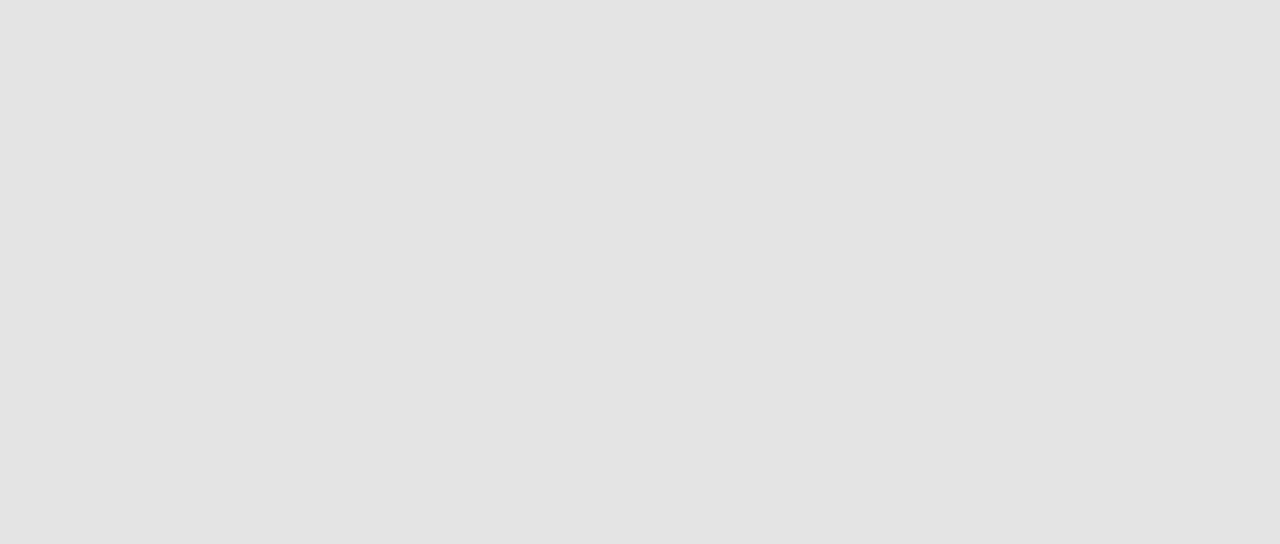
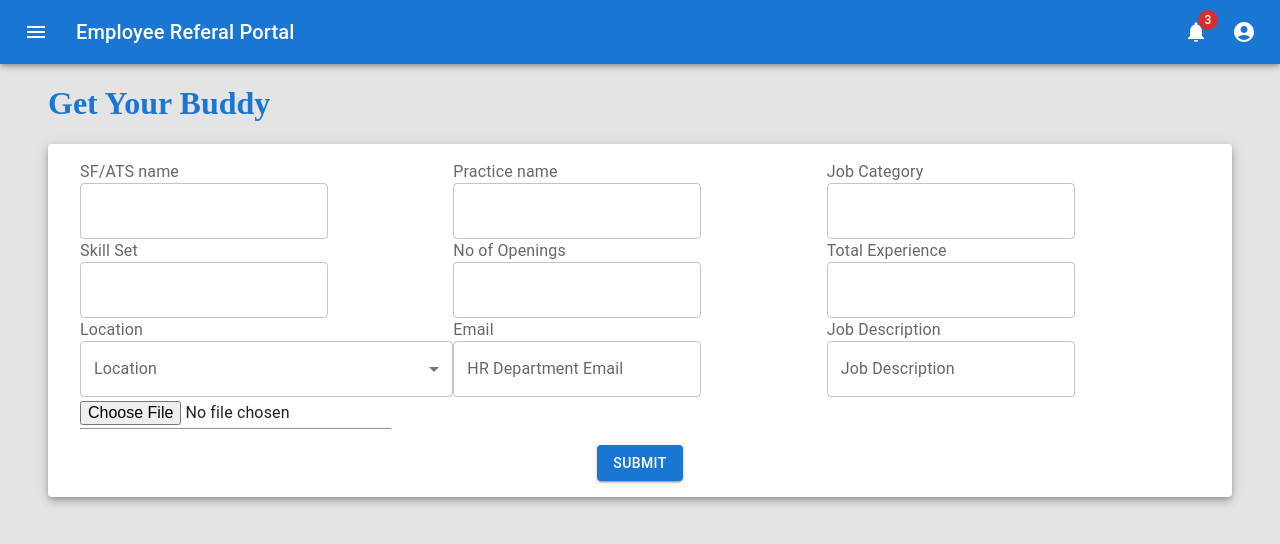
Before and after one commit to raghmala/employye-referal-app, a React (Create React App) app: page /addNewOpening in a window 1280 px wide. Shown: the top 544 px of the page. Built offline with nearby package versions, Linux system fonts and the light colour scheme.

Commit message:
admin page initial commit

```diff
--- a/package.json
+++ b/package.json
@@ -5,6 +5,7 @@
   "dependencies": {
     "@emotion/react": "^11.7.1",
     "@emotion/styled": "^11.6.0",
+    "@material-ui/core": "^4.12.3",
     "@mui/icons-material": "^5.2.0",
     "@mui/material": "^5.4.0",
     "@testing-library/jest-dom": "^5.16.1",
--- a/src/App.js
+++ b/src/App.js
@@ -4,6 +4,7 @@ import AppPage from "./Components/AppPage/AppPage";
 import Home from "./Pages/Home/Home";
 import MyReferrals from "./Pages/MyReferrals/MyReferrals";
 import Refer from "./Pages/Refer/Refer";
+import Admin from "./Pages/Admin/Admin";
 
 function App() {
   return (
@@ -13,6 +14,7 @@ function App() {
         <Route path="/home" component={Home} />
         <Route path="/refer/:vacancyId" component={Refer} />
         <Route path="/myReferrals" component={MyReferrals} />
+        <Route path="/addNewOpening" component={Admin} />
       </BrowserRouter>
     </div>
   );
--- a/src/Components/Drawer/DrawerComponent.jsx
+++ b/src/Components/Drawer/DrawerComponent.jsx
@@ -35,7 +35,7 @@ const DrawerComponent = (props) => {
       history.push("/home");
       setButtonSelected("home");
     } else if (screen === "addNewOpening") {
-      // history.push("/addNewOpening");
+      history.push("/addNewOpening");
     } else if (screen === "myReferrals") {
       history.push("/myReferrals");
     } else if (screen === "referFriend") {
--- /dev/null
+++ b/src/Pages/Admin/Admin.jsx
@@ -0,0 +1,188 @@
+import {
+  FormControl,
+  InputLabel,
+  MenuItem,
+  Select,
+  Button,
+  Input,
+  TextField,
+} from "@mui/material";
+import React, { useState } from "react";
+import {
+  useHistory,
+  useParams,
+} from "react-router-dom/cjs/react-router-dom.min";
+import AppPage from "../../Components/AppPage/AppPage";
+import { Vacancies } from "../../Utils/MockData/Vacancies";
+import Grid from "@material-ui/core/Grid";
+import "./Admin.scss";
+
+function Admin() {
+  let { vacancyId } = useParams();
+  const vacancies = Vacancies;
+  const vacancy = vacancies.filter((data) => data.id === +vacancyId)[0];
+  const locations = [...vacancies];
+  const history = useHistory();
+  const [sf_ats, setSf_ats] = useState("");
+  const [practice, setPractice] = useState("");
+  const [job_category, setJob_category] = useState("");
+  const [skills, setSkills] = useState("");
+  const [no_of_openings, setNo_of_openings] = useState("");
+  const [experience, setExperience] = useState("");
+  const [location, setLocation] = useState("");
+  const [job_desciption, setJob_desciption] = useState("");
+  const [email, setEmail] = useState("");
+  const handleLocationChange = (event) => {
+    setLocation(event.target.value);
+  };
+
+  const addAdminData = () => {
+    // const referData = JSON.parse(JSON.stringify(vacancy));
+
+    let adminData = {};
+    adminData.sf_ats = sf_ats;
+    adminData.email = email;
+    adminData.Practice = practice;
+    adminData.Job_Category = job_category;
+    adminData.Skno_of_openingsills = no_of_openings;
+    adminData.experience = experience;
+    adminData.location = location;
+    adminData.job_desciption = job_desciption;
+    console.log(adminData);
+    Vacancies.push(adminData);
+    history.push("/addNewOpening");
+  };
+
+  return (
+    <div className="refer">
+      <AppPage title="Get Your Buddy">
+        <div className="admin-entries--jd-div">
+          <Grid container spacing={24}>
+            <Grid item xs={4}>
+              <div className="admin_sf_ats--jd-div">
+                <InputLabel id="location-lbl">SF/ATS name </InputLabel>
+                <TextField
+                  id="admin_st_ats_practice_item"
+                  variant="outlined"
+                  value={sf_ats}
+                  onChange={(event) => setSf_ats(event.target.value)}
+                />
+              </div>
+            </Grid>
+            <Grid item xs={4}>
+              <div className="admin_practice--jd-div">
+                <InputLabel id="location-lbl">Practice name </InputLabel>
+                <TextField
+                  id="admin_practice_item"
+                  variant="outlined"
+                  value={practice}
+                  onChange={(event) => setPractice(event.target.value)}
+                />
+              </div>
+            </Grid>
+            <Grid item xs={4}>
+              <div className="admin_job_catogory--jd-div">
+                <InputLabel id="location-lbl">Job Category </InputLabel>
+                <TextField
+                  id="admin_job_catogory_item"
+                  variant="outlined"
+                  value={job_category}
+                  onChange={(event) => setJob_category(event.target.value)}
+                />
+              </div>
+            </Grid>
+            <Grid item xs={4}>
+              <div className="admin_skills--jd-div">
+                <InputLabel id="location-lbl">Skill Set </InputLabel>
+                <TextField
+                  id="admin_skills_item"
+                  variant="outlined"
+                  value={skills}
+                  onChange={(event) => setSkills(event.target.value)}
+                />
+              </div>
+            </Grid>
+            <Grid item xs={4}>
+              <div className="admin_count_of_openings--jd-div">
+                <InputLabel id="location-lbl">No of Openings </InputLabel>
+                <TextField
+                  id="admin_openings_count_item"
+                  variant="outlined"
+                  value={no_of_openings}
+                  onChange={(event) => setNo_of_openings(event.target.value)}
+                />
+              </div>
+            </Grid>
+            <Grid item xs={4}>
+              <div className="admin_experience--jd-div">
+                <InputLabel id="location-lbl">Total Experience </InputLabel>
+                <TextField
+                  id="admin_experience_item"
+                  variant="outlined"
+                  value={experience}
+                  onChange={(event) => setExperience(event.target.value)}
+                />
+              </div>
+            </Grid>
+            <Grid item xs={4}>
+              <div className="home__filter-location--jd-div">
+                <InputLabel id="location-lbl">Location </InputLabel>
+                <FormControl fullWidth>
+                  <InputLabel id="location-lbl">Location</InputLabel>
+                  <Select
+                    labelId="location-lbl"
+                    id="location-select"
+                    value={location ? location : ""}
+                    label="Location"
+                    onChange={(event) => handleLocationChange(event)}
+                  >
+                    {locations.map((vacancy) => (
+                      <MenuItem id="vacancy.id">{vacancy.Center}</MenuItem>
+                    ))}
+                  </Select>
+                </FormControl>
+              </div>
+            </Grid>
+            <Grid item xs={4}>
+              <div className="admin_email--jd-div">
+                <InputLabel id="location-lbl">Email</InputLabel>
+                <TextField
+                  id="admin_email_item"
+                  type="String"
+                  label="HR Department Email"
+                  variant="outlined"
+                  value={email}
+                  onChange={(event) => setEmail(event.target.value)}
+                />
+              </div>
+            </Grid>
+            <Grid item xs={4}>
+              <div className="admin_jd--jd-div">
+                <InputLabel id="location-lbl">Job Description</InputLabel>
+                <TextField
+                  id="admin_jd_item"
+                  label="Job Description"
+                  variant="outlined"
+                  value={job_desciption}
+                  onChange={(event) => setJob_desciption(event.target.value)}
+                />
+              </div>
+            </Grid>
+            <Grid item xs={4}>
+              <div className="refer--jd-div__profile-attach">
+                <Input type="file" />
+              </div>
+            </Grid>
+          </Grid>
+        </div>
+        <div className="refer-submit">
+          <Button variant="contained" onClick={() => addAdminData()}>
+            SUBMIT
+          </Button>
+        </div>
+      </AppPage>
+    </div>
+  );
+}
+
+export default Admin;
--- /dev/null
+++ b/src/Pages/Admin/Admin.scss
@@ -0,0 +1,33 @@
+.refer {
+  &-submit {
+    display: flex;
+    justify-content: center;
+    margin-top: 1rem;
+  }
+  h2 {
+    color: #1976d2;
+  }
+  p {
+    font-weight: bold;
+  }
+  &--jd-div {
+    margin: 3rem;
+    &-grp {
+      display: flex;
+      justify-content: space-between;
+
+      &-item {
+        margin-right: 2rem;
+      }
+    }
+    &__profile {
+      margin-top: 2rem;
+      display: flex;
+      justify-content: flex-start;
+
+      &-item {
+        margin-right: 2rem;
+      }
+    }
+  }
+}
```
